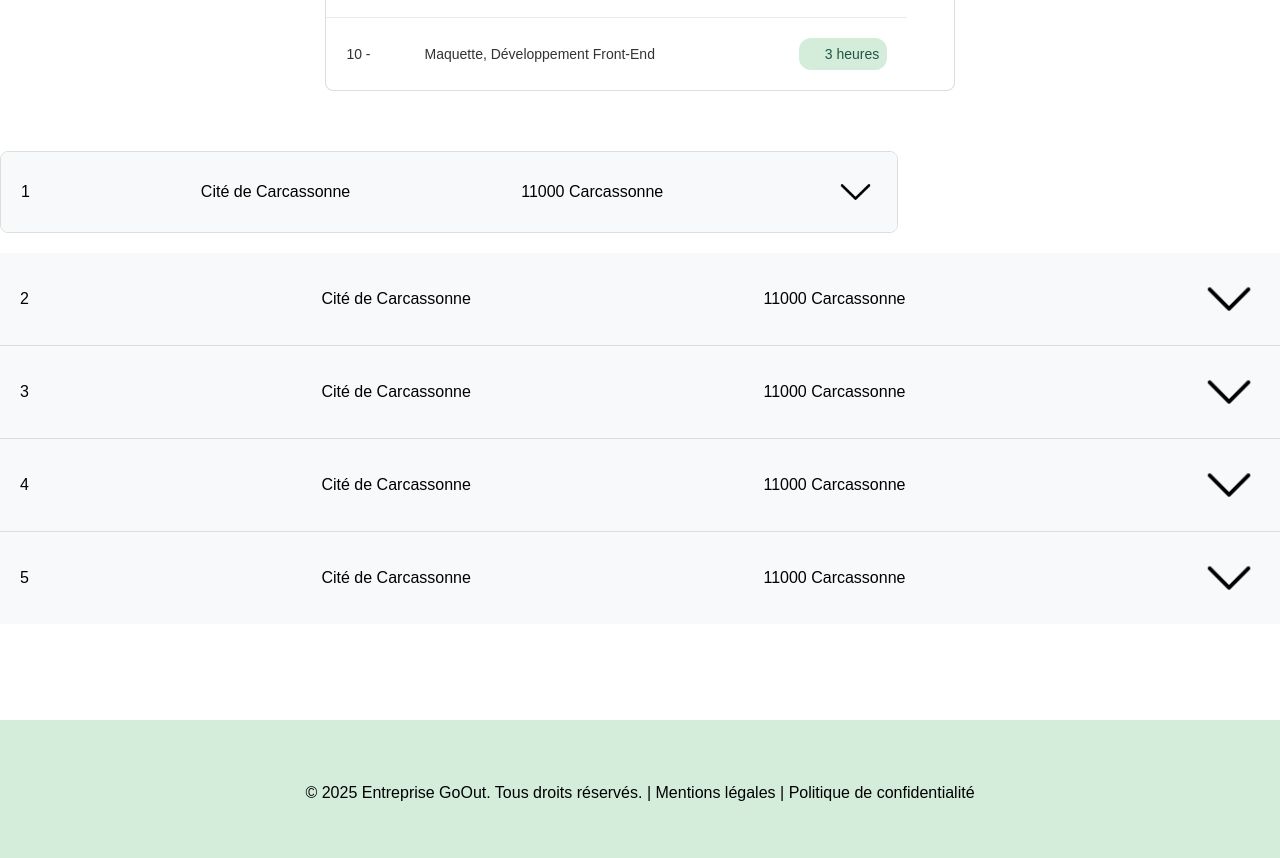
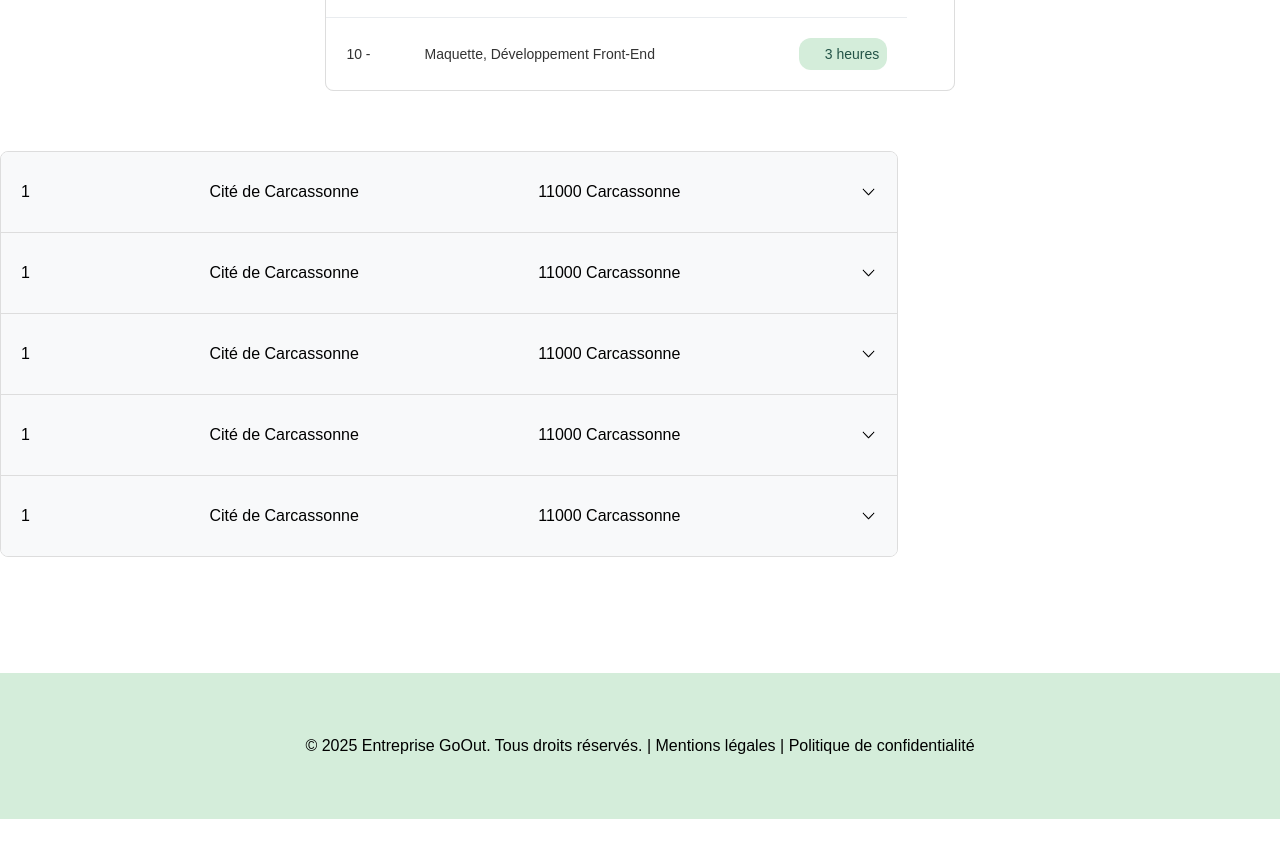
Before and after one commit to jojolejo-web/projet-Robert, a plain HTML site: page lieux.html in a window 1280 px wide. Shown: the part 742-1600 px from the top of the page. After the commit the page ends 1561 px from the top, so only its background shows below. Drawn offline with Linux system fonts and the light colour scheme; grey boxes are pictures that could not be loaded.

Commit message:
style width

```diff
--- a/lieux.html
+++ b/lieux.html
@@ -106,7 +106,99 @@
 						<p>1</p>
 						<p>Cité de Carcassonne</p>
 						<p>11000 Carcassonne</p>
-						<img class="accordion-icon" src="./public/down-arrow.png" width="5%">
+						<img class="accordion-icon" src="./public/down-arrow.png" width="2%">
+					</button>
+					<div class="accordion-content flex align-center justify-center gap-5">
+						<img class="w-50pourcent" src="./public/fond-hero.png" alt="cité de Carcassonne">
+						<section class="flex flex-col align-center justify-center">
+							<p>Un accordion est un composant d'interface utilisateur qui permet d'afficher et de masquer des
+								sections
+								de contenu de manière interactive. Il est parfait pour organiser l'information de façon
+								compacte.</p>
+							<p><strong>Avantages :</strong></p>
+							<ul>
+								<li>Économise l'espace sur la page</li>
+								<li>Améliore l'organisation du contenu</li>
+								<li>Offre une navigation intuitive</li>
+							</ul>
+						</section>
+					</div>
+				</div>
+			<div class="accordion-item">
+					<button class="accordion-header">
+						<p>1</p>
+						<p>Cité de Carcassonne</p>
+						<p>11000 Carcassonne</p>
+						<img class="accordion-icon" src="./public/down-arrow.png" width="2%">
+					</button>
+					<div class="accordion-content flex align-center justify-center gap-5">
+						<img class="w-50pourcent" src="./public/fond-hero.png" alt="cité de Carcassonne">
+						<section class="flex flex-col align-center justify-center">
+							<p>Un accordion est un composant d'interface utilisateur qui permet d'afficher et de masquer des
+								sections
+								de contenu de manière interactive. Il est parfait pour organiser l'information de façon
+								compacte.</p>
+							<p><strong>Avantages :</strong></p>
+							<ul>
+								<li>Économise l'espace sur la page</li>
+								<li>Améliore l'organisation du contenu</li>
+								<li>Offre une navigation intuitive</li>
+							</ul>
+						</section>
+					</div>
+				</div>
+				<div class="accordion-item">
+					<button class="accordion-header">
+						<p>1</p>
+						<p>Cité de Carcassonne</p>
+						<p>11000 Carcassonne</p>
+						<img class="accordion-icon" src="./public/down-arrow.png" width="2%">
+					</button>
+					<div class="accordion-content flex align-center justify-center gap-5">
+						<img class="w-50pourcent" src="./public/fond-hero.png" alt="cité de Carcassonne">
+						<section class="flex flex-col align-center justify-center">
+							<p>Un accordion est un composant d'interface utilisateur qui permet d'afficher et de masquer des
+								sections
+								de contenu de manière interactive. Il est parfait pour organiser l'information de façon
+								compacte.</p>
+							<p><strong>Avantages :</strong></p>
+							<ul>
+								<li>Économise l'espace sur la page</li>
+								<li>Améliore l'organisation du contenu</li>
+								<li>Offre une navigation intuitive</li>
+							</ul>
+						</section>
+					</div>
+				</div>
+				<div class="accordion-item">
+					<button class="accordion-header">
+						<p>1</p>
+						<p>Cité de Carcassonne</p>
+						<p>11000 Carcassonne</p>
+						<img class="accordion-icon" src="./public/down-arrow.png" width="2%">
+					</button>
+					<div class="accordion-content flex align-center justify-center gap-5">
+						<img class="w-50pourcent" src="./public/fond-hero.png" alt="cité de Carcassonne">
+						<section class="flex flex-col align-center justify-center">
+							<p>Un accordion est un composant d'interface utilisateur qui permet d'afficher et de masquer des
+								sections
+								de contenu de manière interactive. Il est parfait pour organiser l'information de façon
+								compacte.</p>
+							<p><strong>Avantages :</strong></p>
+							<ul>
+								<li>Économise l'espace sur la page</li>
+								<li>Améliore l'organisation du contenu</li>
+								<li>Offre une navigation intuitive</li>
+							</ul>
+						</section>
+					</div>
+				</div>
+				<div class="accordion-item">
+					<button class="accordion-header">
+						<p>1</p>
+						<p>Cité de Carcassonne</p>
+						<p>11000 Carcassonne</p>
+						<img class="accordion-icon" src="./public/down-arrow.png" width="2%">
 					</button>
 					<div class="accordion-content flex align-center justify-center gap-5">
 						<img class="w-50pourcent" src="./public/fond-hero.png" alt="cité de Carcassonne">
@@ -125,87 +217,6 @@
 					</div>
 				</div>
 			</div>
-			<div class="accordion-item">
-				<button class="accordion-header">
-					<p>2</p>
-					<p>Cité de Carcassonne</p>
-					<p>11000 Carcassonne</p>
-					<img class="accordion-icon" src="./public/down-arrow.png" width="5%">
-				</button>
-				<div class="accordion-content">
-					<p>Un accordion est un composant d'interface utilisateur qui permet d'afficher et de masquer des
-						sections
-						de contenu de manière interactive. Il est parfait pour organiser l'information de façon
-						compacte.</p>
-					<p><strong>Avantages :</strong></p>
-					<ul>
-						<li>Économise l'espace sur la page</li>
-						<li>Améliore l'organisation du contenu</li>
-						<li>Offre une navigation intuitive</li>
-					</ul>
-				</div>
-			</div>
-			<div class="accordion-item">
-				<button class="accordion-header">
-					<p>3</p>
-					<p>Cité de Carcassonne</p>
-					<p>11000 Carcassonne</p>
-					<img class="accordion-icon" src="./public/down-arrow.png" width="5%">
-				</button>
-				<div class="accordion-content">
-					<p>Un accordion est un composant d'interface utilisateur qui permet d'afficher et de masquer des
-						sections
-						de contenu de manière interactive. Il est parfait pour organiser l'information de façon
-						compacte.</p>
-					<p><strong>Avantages :</strong></p>
-					<ul>
-						<li>Économise l'espace sur la page</li>
-						<li>Améliore l'organisation du contenu</li>
-						<li>Offre une navigation intuitive</li>
-					</ul>
-				</div>
-			</div>
-			<div class="accordion-item">
-				<button class="accordion-header">
-					<p>4</p>
-					<p>Cité de Carcassonne</p>
-					<p>11000 Carcassonne</p>
-					<img class="accordion-icon" src="./public/down-arrow.png" width="5%">
-				</button>
-				<div class="accordion-content">
-					<p>Un accordion est un composant d'interface utilisateur qui permet d'afficher et de masquer des
-						sections
-						de contenu de manière interactive. Il est parfait pour organiser l'information de façon
-						compacte.</p>
-					<p><strong>Avantages :</strong></p>
-					<ul>
-						<li>Économise l'espace sur la page</li>
-						<li>Améliore l'organisation du contenu</li>
-						<li>Offre une navigation intuitive</li>
-					</ul>
-				</div>
-			</div>
-			<div class="accordion-item">
-				<button class="accordion-header">
-					<p>5</p>
-					<p>Cité de Carcassonne</p>
-					<p>11000 Carcassonne</p>
-					<img class="accordion-icon" src="./public/down-arrow.png" width="5%">
-				</button>
-				<div class="accordion-content">
-					<p>Un accordion est un composant d'interface utilisateur qui permet d'afficher et de masquer des
-						sections
-						de contenu de manière interactive. Il est parfait pour organiser l'information de façon
-						compacte.</p>
-					<p><strong>Avantages :</strong></p>
-					<ul>
-						<li>Économise l'espace sur la page</li>
-						<li>Améliore l'organisation du contenu</li>
-						<li>Offre une navigation intuitive</li>
-					</ul>
-				</div>
-			</div>
-			</div>
 		</section>
 
 
@@ -215,7 +226,8 @@
 	<footer class="bg-green-hours p-12 flex items-center justify-center">
 		<p class="">© 2025 Entreprise GoOut. Tous droits réservés. | <a class="no-underline text-black hover-link"
 				href="./mentionsLegal.html">Mentions légales</a> |
-			Politique de confidentialité</p>
+				<a class="no-underline text-black hover-link" href="./politiquesConf.html">Politique de confidentialité</a></p>
+</p>
 	</footer>
 
 	<script>
--- a/styles.css
+++ b/styles.css
@@ -538,6 +538,12 @@ tr:last-child td {
 .min-w-full { min-width: 100%; }
 .max-w-full { max-width: 100%; }
 
+.w-25pourcent {width: 25%;}
+.w-50pourcent {width: 50%;}
+.w-60pourcent {width: 60%;}
+.w-75pourcent {width: 75%;}
+.w-100pourcent {width: 50%;}
+
 .h-full   { height: 100%; }
 .h-screen { height: 100vw; }
 
```
